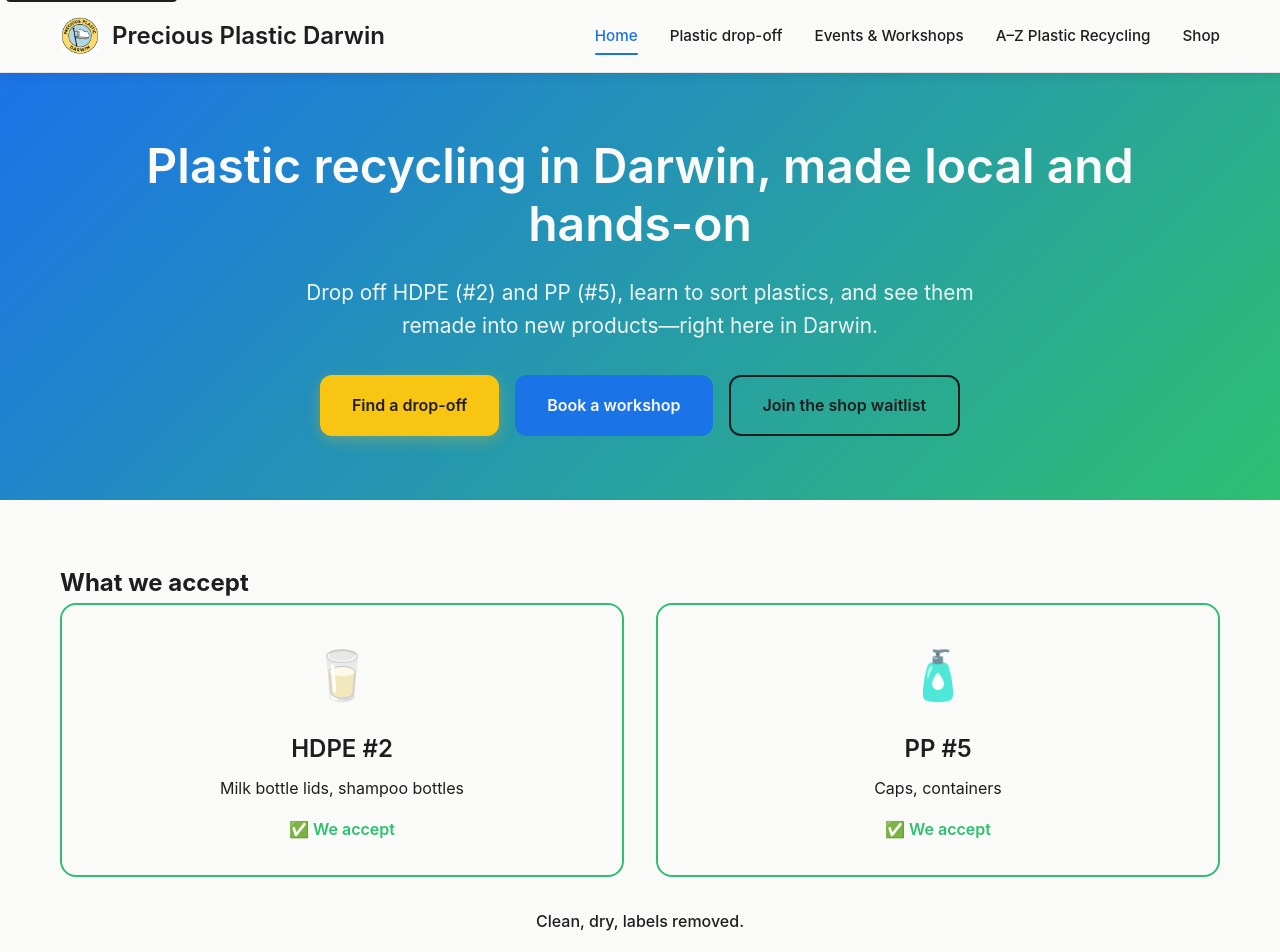
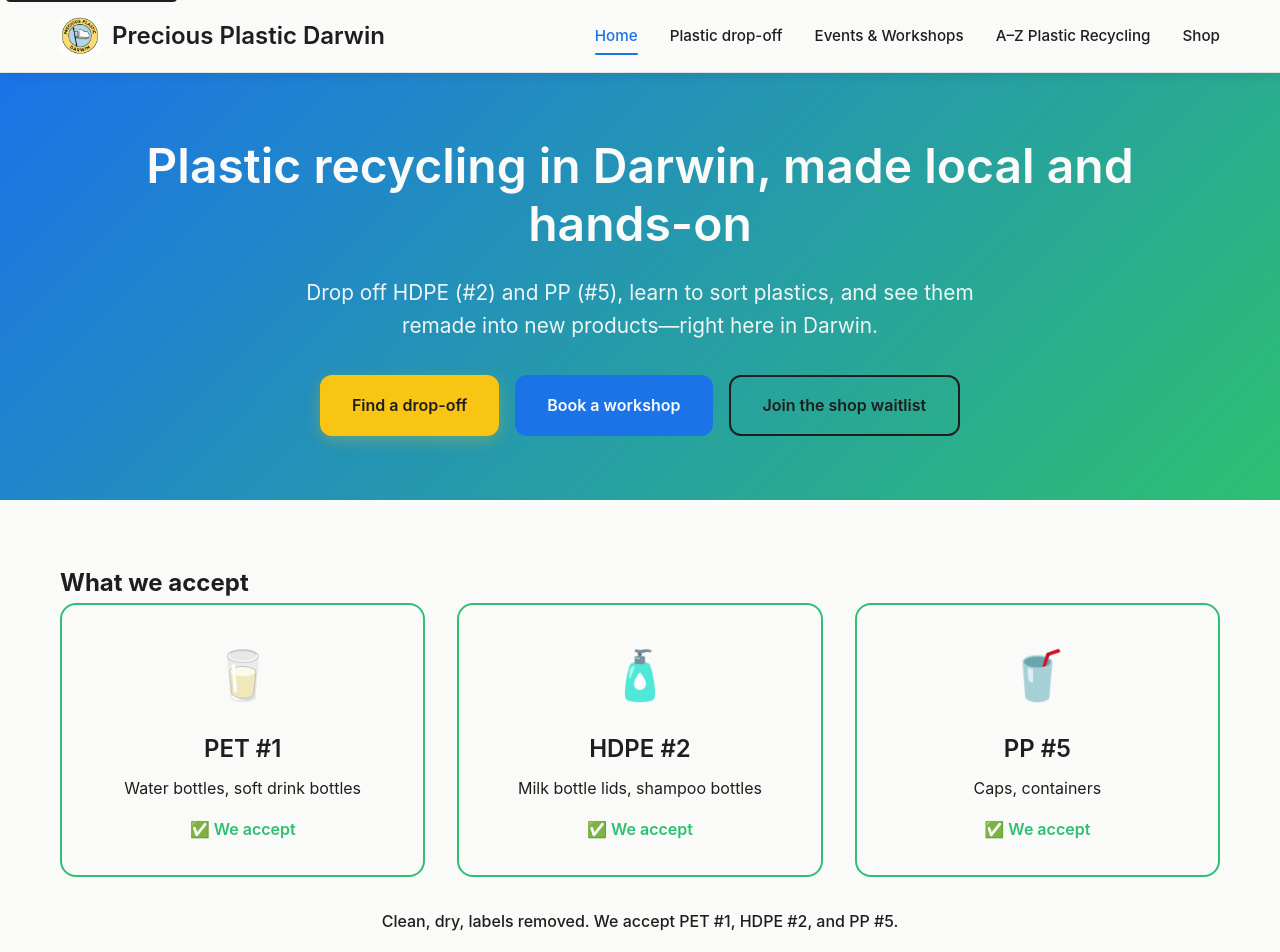
Before and after one commit to aldrinmagno/preciousplasticau, a Vue app: page / in a window 1280 px wide. Shown: the top 952 px of the page. Built offline with nearby package versions, Linux system fonts and the light colour scheme; the HTML template or start-up script is replaced by a standard one.

Commit message:
Add PET #1 as accepted plastic

```diff
--- a/src/views/Home.vue
+++ b/src/views/Home.vue
@@ -20,18 +20,24 @@
         <div class="plastic-types">
           <div class="plastic-card accepted">
             <div class="plastic-icon">🥛</div>
+            <h3>PET #1</h3>
+            <p>Water bottles, soft drink bottles</p>
+            <span class="status">✅ We accept</span>
+          </div>
+          <div class="plastic-card accepted">
+            <div class="plastic-icon">🧴</div>
             <h3>HDPE #2</h3>
             <p>Milk bottle lids, shampoo bottles</p>
             <span class="status">✅ We accept</span>
           </div>
           <div class="plastic-card accepted">
-            <div class="plastic-icon">🧴</div>
+            <div class="plastic-icon">🥤</div>
             <h3>PP #5</h3>
             <p>Caps, containers</p>
             <span class="status">✅ We accept</span>
           </div>
         </div>
-        <p class="prep-note">Clean, dry, labels removed.</p>
+        <p class="prep-note">Clean, dry, labels removed. We accept PET #1, HDPE #2, and PP #5.</p>
         <router-link to="/plastic-drop-off" class="link-cta">Full list & prep guide →</router-link>
       </div>
     </section>
```
